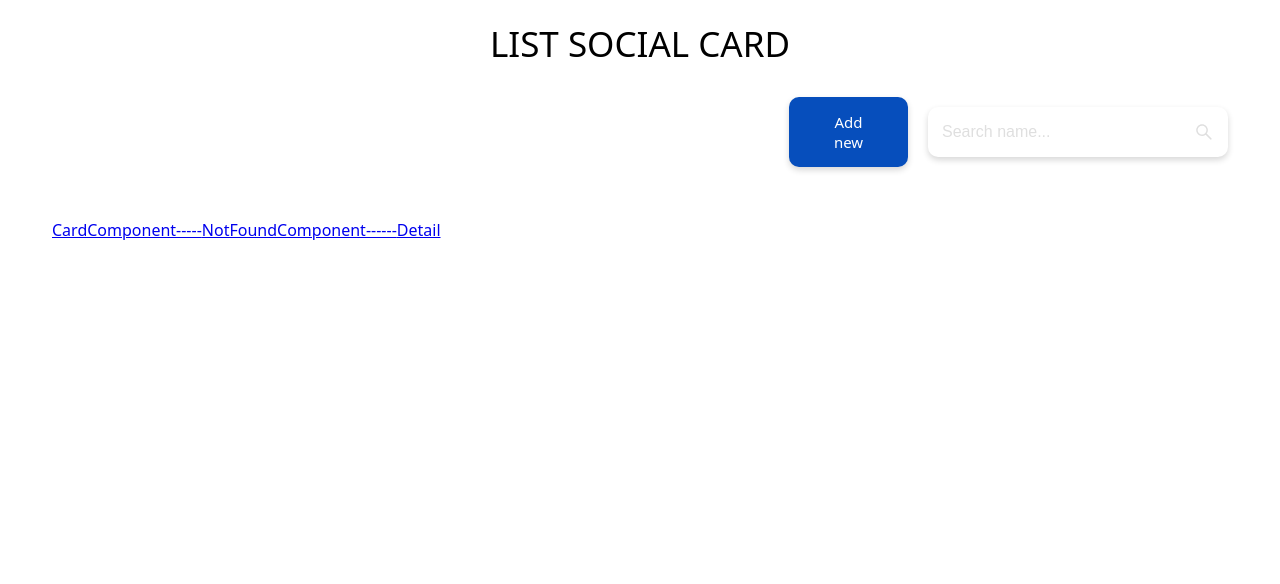
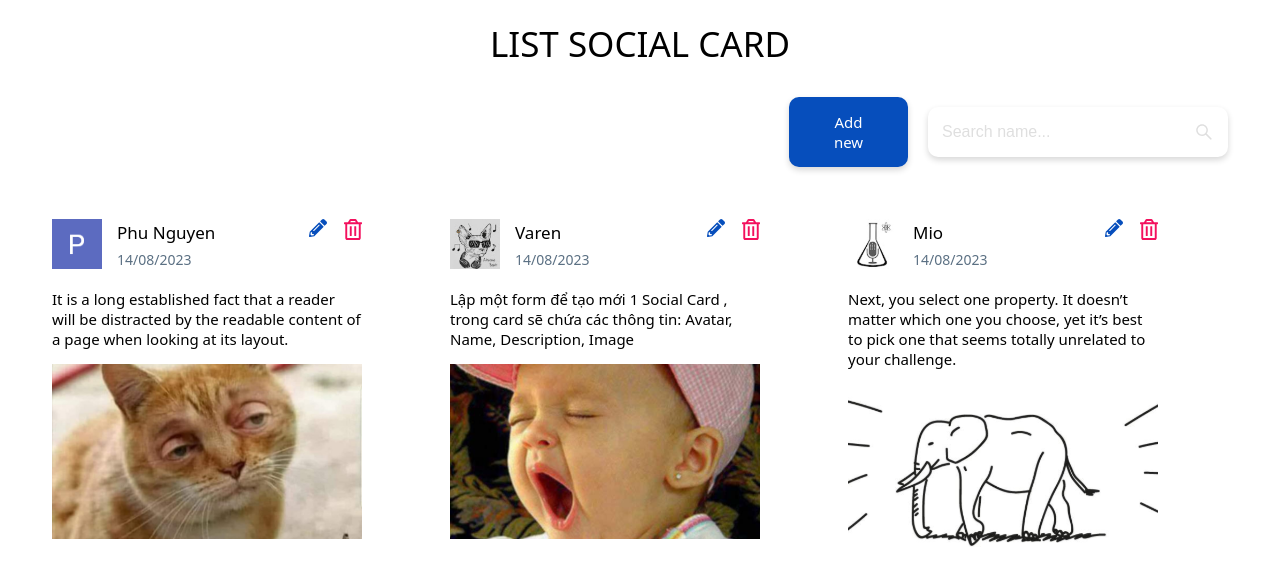
Before and after one commit to NPG-ThaoVo/ChallengeShowCard, a React (Create React App) app: page / in a window 1280 px wide. Shown: the top 584 px of the page. Built offline with nearby package versions, Linux system fonts and the light colour scheme; a web font is replaced by a local one.

Commit message:
Fix react-router-dom

```diff
--- a/src/App.js
+++ b/src/App.js
@@ -1,10 +1,9 @@
 import "./App.css";
 import React from "react";
-import { BrowserRouter as Router, Routes, Route, Link } from "react-router-dom";
+import { BrowserRouter as Router, Routes, Route } from "react-router-dom";
 import PostItemComponent from "./components/PostItemComponent/Index";
 import CardComponent from "./components/CardComponent/Index";
 import NotFoundComponent from "./components/NotFoundComponent/Index";
-import ModalAddComponent from "./components/ModalAddComponent/Index";
 import DetailComponent from "./components/DetailComponent/Index";
 
 function App() {
@@ -13,13 +12,9 @@
       <div className="Container">
         <div className="Header">LIST SOCIAL CARD</div>
         <div className="Content">
-          <div className="horizontal-container">
-            <PostItemComponent />
-            <Link to="/card">CardComponent-----</Link>
-            <Link to="/not-found">NotFoundComponent------</Link>
-            <Link to="/detail">Detail</Link>
-          </div>
+          <PostItemComponent />
           <Routes>
+            <Route path="/" element={<CardComponent />} />
             <Route path="/card" element={<CardComponent />} />
             <Route path="/not-found" element={<NotFoundComponent />} />
             <Route path="/detail" element={<DetailComponent />} />
```
